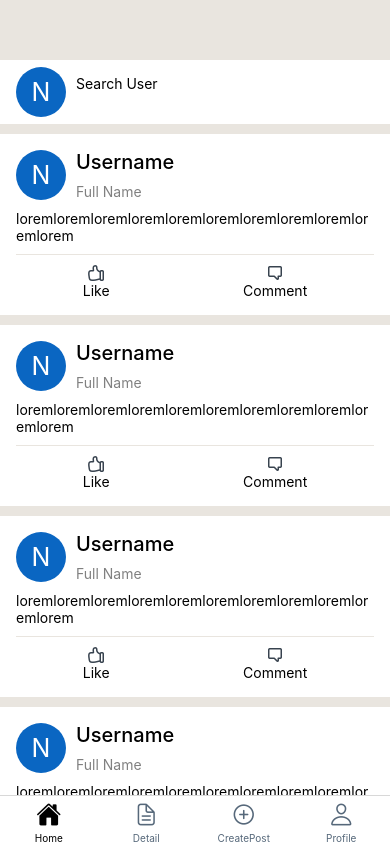
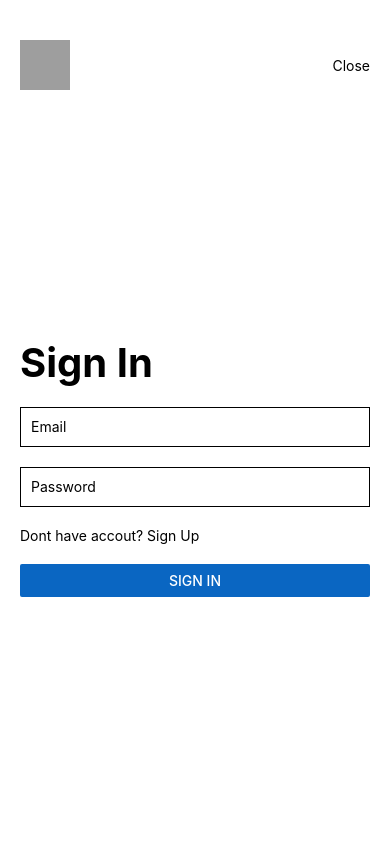
Before and after one commit to mraihannn/linkedIn-react-native, a React Native app in the folder app/: screen /Main in a window 390 px wide. Built offline with nearby package versions, Linux system fonts and the light colour scheme; grey boxes are pictures that could not be loaded.

Commit message:
feat: Login and Get Posts List

```diff
--- a/app/App.js
+++ b/app/App.js
@@ -1,16 +1,48 @@
 import { NavigationContainer } from "@react-navigation/native";
 import { createNativeStackNavigator } from "@react-navigation/native-stack";
 import Ionicons from "react-native-vector-icons/Ionicons";
+import { ApolloProvider, gql } from "@apollo/client";
+import { useEffect, useState } from "react";
+import * as SecureStore from "expo-secure-store";
 
+import client from "./config/apollo";
 import LoginScreen from "./screens/LoginScreen";
 import RegisterScreen from "./screens/RegisterScreen";
 import MyTabs from "./navigators/TabNav";
-import { Image } from "react-native";
+import { createContext } from "react";
+import { Image, View } from "react-native";
+
+export const AuthContext = createContext();
 
 const Stack = createNativeStackNavigator();
 
 export default function App() {
+  const [isSignedIn, setIsSignedIn] = useState(false);
+  const [loading, setIsLoading] = useState(true);
+
+  useEffect(() => {
+    SecureStore.getItemAsync("accessToken")
+      .then((token) => {
+        if (token) setIsSignedIn(true);
+      })
+      .finally(() => setIsLoading(false));
+  }, []);
+
+  if (loading)
     return (
+      <View style={{ flex: 1, justifyContent: "center", alignItems: "center" }}>
+        <Image
+          style={{ width: 50, height: 50 }}
+          source={{
+            uri: "https://images.rawpixel.com/image_png_800/czNmcy1wcml2YXRlL3Jhd3BpeGVsX2ltYWdlcy93ZWJzaXRlX2NvbnRlbnQvbHIvdjk4Mi1kNS0xMF8xLnBuZw.png",
+          }}
+        />
+      </View>
+    );
+
+  return (
+    <AuthContext.Provider value={{ isSignedIn, setIsSignedIn }}>
+      <ApolloProvider client={client}>
         <NavigationContainer>
           <Stack.Navigator
             screenOptions={{
@@ -27,6 +59,10 @@ export default function App() {
             }}
             initialRouteName="Login"
           >
+            {isSignedIn ? (
+              <Stack.Screen name="Main" component={MyTabs} />
+            ) : (
+              <>
                 <Stack.Screen
                   options={{
                     title: "Sign Up",
@@ -37,8 +73,11 @@ export default function App() {
                   component={LoginScreen}
                 />
                 <Stack.Screen name="Register" component={RegisterScreen} />
-        <Stack.Screen name="Main" component={MyTabs} />
+              </>
+            )}
           </Stack.Navigator>
         </NavigationContainer>
+      </ApolloProvider>
+    </AuthContext.Provider>
   );
 }
--- a/app/app.json
+++ b/app/app.json
@@ -22,6 +22,9 @@
     },
     "web": {
       "favicon": "./assets/favicon.png"
-    }
+    },
+    "plugins": [
+      "expo-secure-store"
+    ]
   }
 }
--- a/app/components/Card.js
+++ b/app/components/Card.js
@@ -1,7 +1,7 @@
 import { Octicons } from "@expo/vector-icons";
 import { Image, Text, View } from "react-native";
 
-export default function Card() {
+export default function Card({ data }) {
   return (
     <View
       style={{
@@ -22,7 +22,9 @@ export default function Card() {
             alignItems: "center",
           }}
         >
-          <Text style={{ fontSize: 25, color: "white" }}>N</Text>
+          <Text style={{ fontSize: 25, color: "white" }}>
+            {data.DetailAuthor.username[0]}
+          </Text>
         </View>
         <View
           style={{
@@ -30,12 +32,14 @@ export default function Card() {
             justifyContent: "space-between",
           }}
         >
-          <Text style={{ fontSize: 20, fontWeight: "500" }}>Username</Text>
+          <Text style={{ fontSize: 20, fontWeight: "500" }}>
+            {data.DetailAuthor.username}
+          </Text>
           <Text style={{ color: "gray", fontWeight: "400" }}>Full Name</Text>
         </View>
       </View>
 
-      <Text>loremloremloremloremloremloremloremloremloremloremlorem</Text>
+      <Text>{data.content}</Text>
 
       <View
         style={{
--- /dev/null
+++ b/app/config/apollo.js
@@ -0,0 +1,27 @@
+import { ApolloClient, InMemoryCache, createHttpLink } from "@apollo/client";
+import { setContext } from "@apollo/client/link/context";
+import * as SecureStore from "expo-secure-store";
+
+const httpLink = createHttpLink({
+  uri: "https://522t5ngj-3000.asse.devtunnels.ms/",
+});
+
+const authLink = setContext(async (_, { headers }) => {
+  // get the authentication token from local storage if it exists
+
+  const token = await SecureStore.getItemAsync("accessToken");
+  // return the headers to the context so httpLink can read them
+  return {
+    headers: {
+      ...headers,
+      authorization: token ? `Bearer ${token}` : "",
+    },
+  };
+});
+
+const client = new ApolloClient({
+  link: authLink.concat(httpLink),
+  cache: new InMemoryCache(),
+});
+
+export default client;
--- /dev/null
+++ b/app/context/AuthContext.js
@@ -0,0 +1,3 @@
+import { createContext } from "react";
+
+const AuthContext = createContext();
--- a/app/package.json
+++ b/app/package.json
@@ -9,15 +9,18 @@
     "web": "expo start --web"
   },
   "dependencies": {
+    "@apollo/client": "^3.10.7",
     "@react-navigation/bottom-tabs": "^6.5.20",
     "@react-navigation/native": "^6.1.17",
     "@react-navigation/native-stack": "^6.9.26",
     "expo": "~51.0.14",
     "expo-status-bar": "~1.12.1",
+    "graphql": "^15.8.0",
     "react": "18.2.0",
     "react-native": "0.74.2",
     "react-native-safe-area-context": "4.10.1",
-    "react-native-screens": "3.31.1"
+    "react-native-screens": "3.31.1",
+    "expo-secure-store": "~13.0.1"
   },
   "devDependencies": {
     "@babel/core": "^7.20.0"
--- a/app/screens/HomeScreen.js
+++ b/app/screens/HomeScreen.js
@@ -1,12 +1,52 @@
-import React from "react";
+import React, { useContext } from "react";
 import { FlatList, StyleSheet, Text, TextInput, View } from "react-native";
+import { useQuery, gql } from "@apollo/client";
+import * as SecureStore from "expo-secure-store";
+
 import Card from "../components/Card";
 import FollowCard from "../components/FollowCard";
+import { StatusBar } from "expo-status-bar";
+import { AuthContext } from "../App";
 
 export default function HomeScreen({ route, navigation }) {
   // const { message } = route.params;
+
+  const { setIsSignedIn } = useContext(AuthContext);
+  const GET_POSTS = gql`
+    query GetPosts {
+      getPosts {
+        _id
+        content
+        tags
+        imgUrl
+        comments {
+          content
+          username
+          createdAt
+          updatedAt
+        }
+        authorId
+        likes {
+          username
+          createdAt
+          updatedAt
+        }
+        createdAt
+        updatedAt
+        DetailAuthor {
+          _id
+          username
+        }
+      }
+    }
+  `;
+
+  const { loading, error, data } = useQuery(GET_POSTS);
+
   const [search, setSearch] = React.useState("");
   const DATA = [1, 2, 3, 4, 5, 6, 7];
+
+  console.log({ loading, error, data });
   return (
     <View style={styles.container}>
       <View
@@ -38,6 +78,20 @@ export default function HomeScreen({ route, navigation }) {
           value={search}
           placeholder="Search User"
         />
+        <Text
+          onPress={async () => {
+            await SecureStore.deleteItemAsync("accessToken");
+            setIsSignedIn(false);
+          }}
+          style={{
+            fontWeight: "bold",
+            fontSize: 15,
+            paddingHorizontal: 5,
+            color: "#0a66c2",
+          }}
+        >
+          Logout
+        </Text>
       </View>
       {search.length > 0 ? (
         <View
@@ -51,11 +105,12 @@ export default function HomeScreen({ route, navigation }) {
         </View>
       ) : (
         <FlatList
-          data={DATA}
-          renderItem={() => <Card />}
-          keyExtractor={(item) => item.toString()}
+          data={data?.getPosts}
+          renderItem={({ item }) => <Card data={item} />}
+          keyExtractor={(item) => item._id}
         />
       )}
+      <StatusBar style="auto" />
     </View>
   );
 }
--- a/app/screens/LoginScreen.js
+++ b/app/screens/LoginScreen.js
@@ -1,10 +1,49 @@
+import { gql, useMutation } from "@apollo/client";
 import { StatusBar } from "expo-status-bar";
-import React from "react";
-import { StyleSheet, Image, Text, View, TextInput, Button } from "react-native";
+import React, { useContext } from "react";
+import {
+  StyleSheet,
+  Image,
+  Text,
+  View,
+  TextInput,
+  Button,
+  Alert,
+} from "react-native";
+import * as SecureStore from "expo-secure-store";
+
+import { AuthContext } from "../App";
 
 export default function LoginScreen({ navigation }) {
   const [email, setEmail] = React.useState("");
   const [password, setPassword] = React.useState("");
+
+  const { setIsSignedIn } = useContext(AuthContext);
+
+  const LOGIN = gql`
+    mutation Login($password: String, $email: String) {
+      login(password: $password, email: $email) {
+        accessToken
+      }
+    }
+  `;
+
+  const [login, { loading }] = useMutation(LOGIN);
+
+  const handleSubmit = async () => {
+    try {
+      const result = await login({ variables: { email, password } });
+      await SecureStore.setItemAsync(
+        "accessToken",
+        result.data.login.accessToken
+      );
+      setIsSignedIn(true);
+      console.log(result);
+    } catch (error) {
+      Alert.alert(error.message);
+      console.log(error.message);
+    }
+  };
 
   return (
     <View style={styles.container}>
@@ -44,11 +83,10 @@ export default function LoginScreen({ navigation }) {
           Dont have accout? Sign Up
         </Text>
         <Button
+          disabled={loading}
           color={"#0a66c2"}
-          title="Sign In"
-          onPress={() =>
-            navigation.navigate("Main", { message: "Data from Login" })
-          }
+          title={loading ? "Submitting" : "Sign In"}
+          onPress={handleSubmit}
         />
       </View>
 
```
Also changed, not shown: 2 other files (tests, documents, lock files or other folders). Lines whose indentation alone changed are shown as unchanged.
